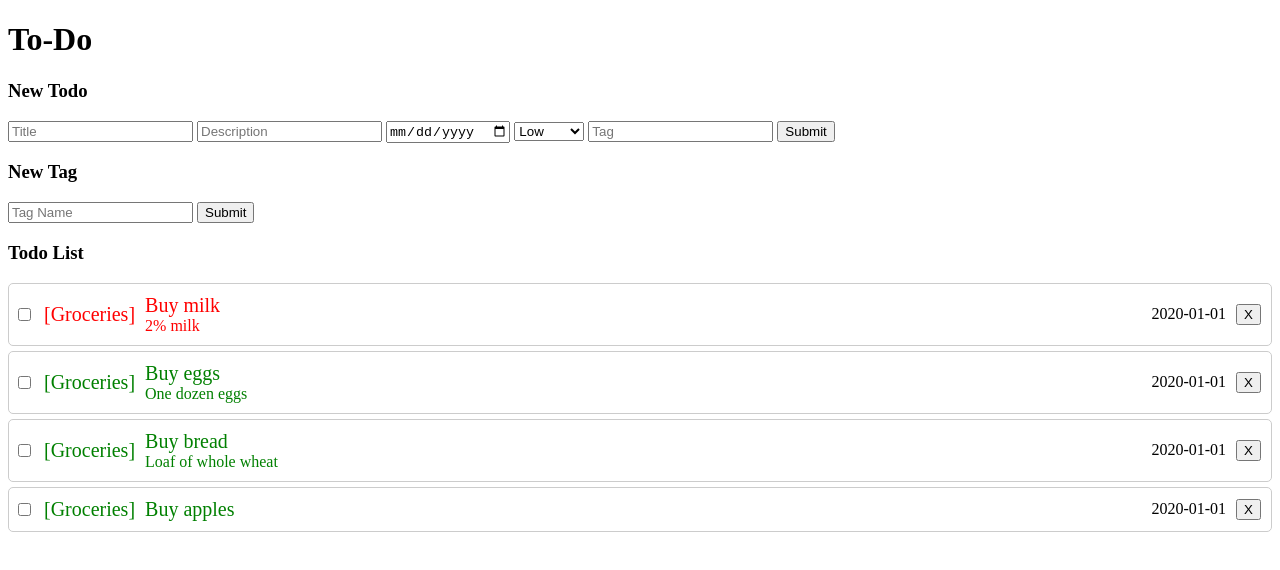
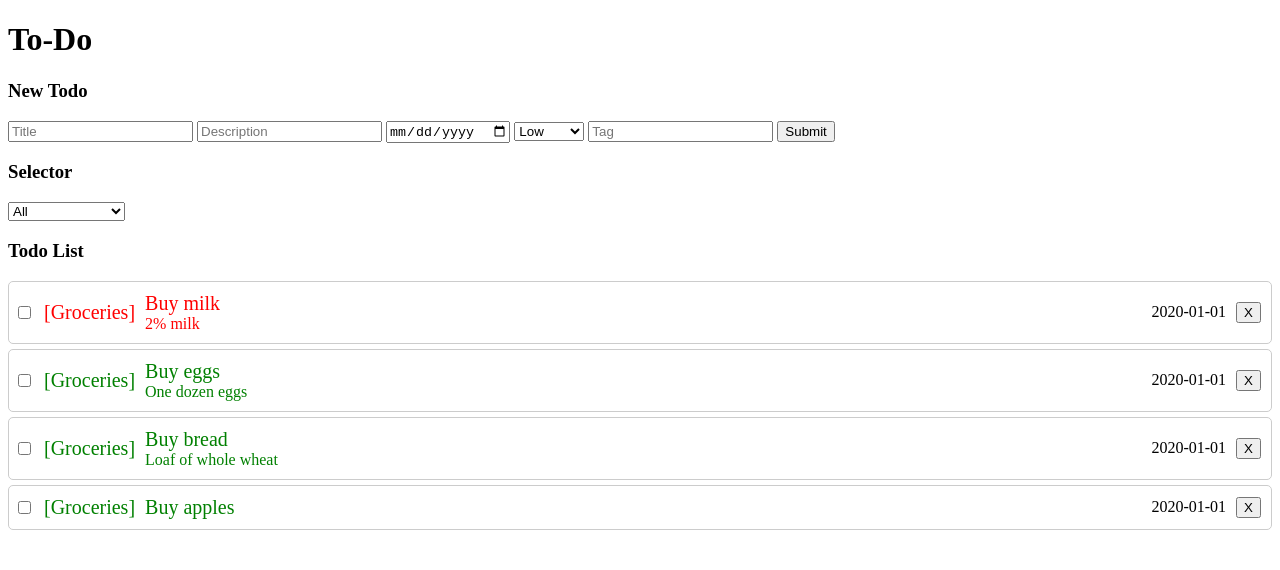
Before and after one commit to robsassack/todo-list, a website built with webpack: page dist/index.html in a window 1280 px wide. Built offline with nearby package versions, Linux system fonts and the light colour scheme.

Commit message:
Added dropdown for tags

```diff
--- a/src/Overview.js
+++ b/src/Overview.js
@@ -46,6 +46,31 @@
         todoList.appendChild(newTodo);
       });
     });
+    this.generateDropdown();
+  }
+
+  generateDropdown() {
+    let selector = document.querySelector("#selector");
+    let currentSelector = selector.value;
+    selector.innerText = "";
+    let allTodos = document.createElement("option");
+    allTodos.innerText = "All";
+    allTodos.value = "all";
+    selector.appendChild(allTodos);
+    let todayTodos = document.createElement("option");
+    todayTodos.innerText = "Today";
+    todayTodos.value = "today";
+    selector.appendChild(todayTodos);
+    let separator = document.createElement("option");
+    separator.innerText = "──────────";
+    separator.disabled = true;
+    selector.appendChild(separator);
+    this.tags.forEach((tag) => {
+      let tagSelect = document.createElement("option");
+      tagSelect.innerText = tag.name;
+      selector.appendChild(tagSelect);
+    });
+    selector.value = currentSelector;
   }
 
   generateTodo(todo) {
@@ -122,6 +147,10 @@
         if (item === todo) {
           tag.list.splice(tag.list.indexOf(item), 1);
         }
+        // remove tag if no todos exist
+        if (tag.list.length === 0) {
+          this.tags.splice(this.tags.indexOf(tag), 1);
+        }
       });
     });
     this.printAllTodos();
--- a/src/main.js
+++ b/src/main.js
@@ -21,10 +21,4 @@
   mainOverview.printAllTodos();
 });
 
-document.querySelector("#tag-submit").addEventListener("click", () => {
-  let name = document.querySelector("#tag-name").value;
-  mainOverview.addTag(name);
-  console.log(mainOverview);
-});
-
 mainOverview.printAllTodos();
```
Also changed, not shown: dist/index.html, dist/main.js.
